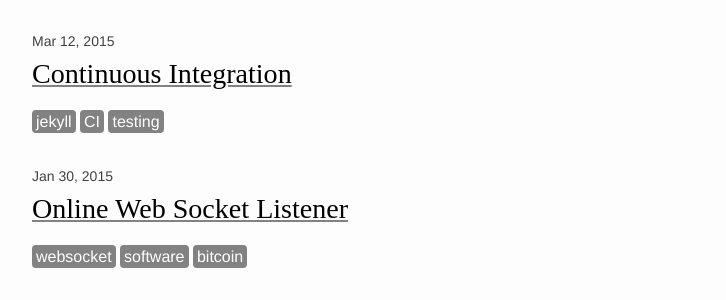
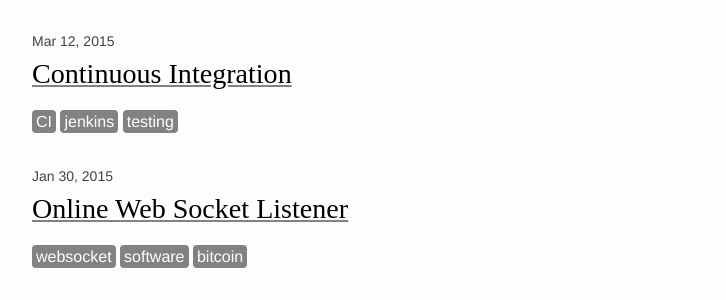
Before and after one commit to leishman/leishman.github.io, a Jekyll site: the page built from posts.html, in a window 1280 px wide and 900 px high. Shown: the part 196-496 px from the top of the window, without its empty margins (238-964 px from the left). Built offline with Jekyll 4.4.1, drawn with Linux system fonts in a browser that asks for light colours.

Commit message:
update tag

```diff
--- a/_posts/2015-03-12-continuous-integration-jekyll.md
+++ b/_posts/2015-03-12-continuous-integration-jekyll.md
@@ -3,8 +3,8 @@ layout: post
 title: Continuous Integration
 date: '2015-03-12T14:15:29+08:00'
 tags:
-- jekyll
 - CI
+- jenkins
 - testing
 ---
 
```
